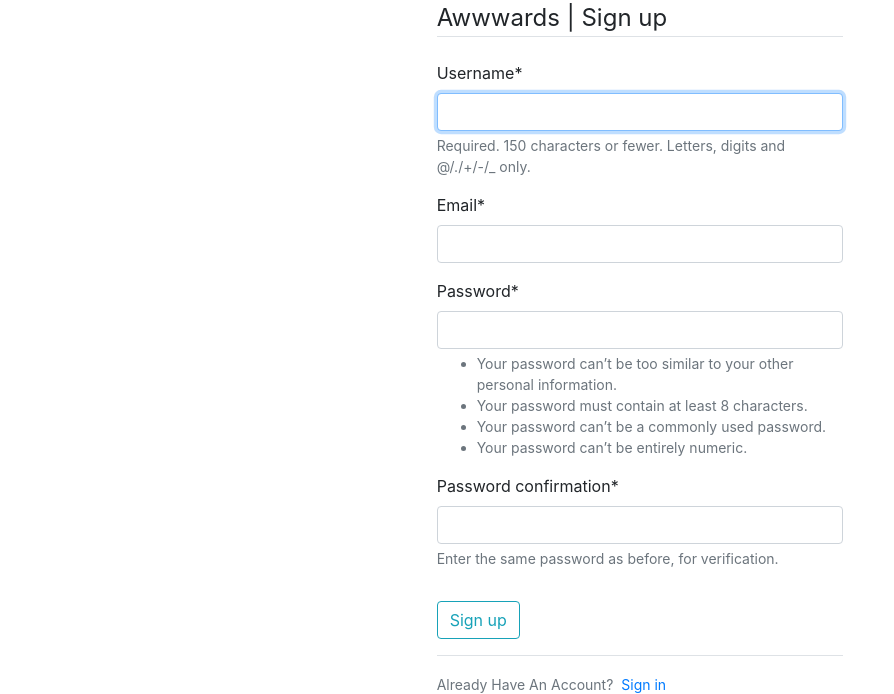
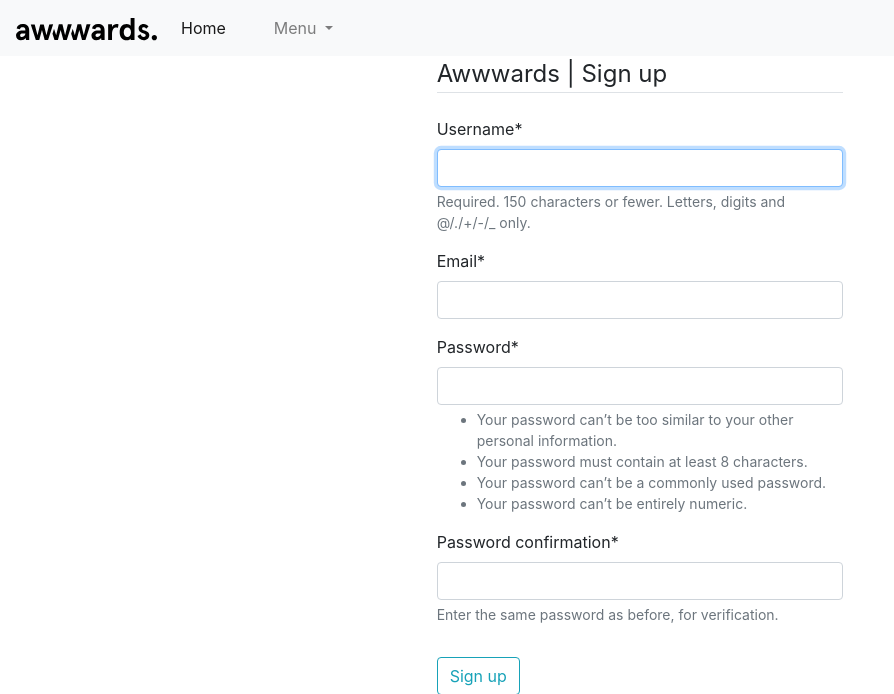
Before and after one commit to Nyota254/Awwwards-clone, a Django app: page /register/ in a window 1280 px wide. Shown: the top 694 px of the page, without its empty margins (0-894 px from the left). Run offline with Django 3.2, Linux system fonts and the light colour scheme; some libraries are stand-ins or nearby versions.

Commit message:
add navbar to project

```diff
--- a/main/templates/main/base.html
+++ b/main/templates/main/base.html
@@ -14,13 +14,15 @@
     {% endblock %}
 
     {% if title %}
-    <title>Insta-clone - {{ title }}</title>
+    <title>Awwwards-clone - {{ title }}</title>
     {% else %}
-    <title>Insta-clone</title>
+    <title>Awwwards-clone</title>
     {% endif %}
 
 </head>
 <body>
+
+    {% include 'main/navbar.html' %}
 
     {% if messages %}
         {% for message in messages %}
--- /dev/null
+++ b/main/templates/main/navbar.html
@@ -0,0 +1,39 @@
+<nav class="navbar navbar-expand-lg navbar-light bg-light">
+    <a class="navbar-brand" href="#"><svg width="141" height="22.3" viewBox="0 0 280 44.3">
+        <path class="logo-fill" id="logo-a1" d="M1.2,20.8c1-5.1,5.5-8.7,11.9-8.7c7.4,0,13.1,3.1,13.1,13.1v18.6h-6.3l-0.8-4c-2.2,2.7-5.1,4.5-9.6,4.5 C4.2,44.3,0,41,0,34.8s5.5-10.2,13.3-10.2h5.2v-1.4c0-3.5-2.6-4.6-5.5-4.6c-2.2,0-4.4,0.7-5.4,3.6L1.2,20.8z M11.3,37.8 c3.5,0,7.2-2.4,7.2-6.4v-0.6h-5.1c-3.3-0.1-5.3,1.2-5.3,3.9C8.1,36.2,9.2,37.8,11.3,37.8z"></path>
+        <path class="logo-fill" id="logo-a2" d="M151,20.8c1-5.1,5.5-8.7,11.9-8.7c7.4,0,13.1,3.1,13.1,13.1v18.6h-6.3l-0.8-4c-2.2,2.7-5.1,4.5-9.6,4.5 c-5.3,0-9.5-3.3-9.5-9.5s5.5-10.2,13.3-10.2h5.2v-1.4c0-3.5-2.6-4.6-5.5-4.6c-2.2,0-4.4,0.7-5.4,3.6L151,20.8z M161.1,37.8 c3.5,0,7.2-2.4,7.2-6.4v-0.6h-5.1c-3.3,0-5.3,1.2-5.3,4C157.9,36.2,159,37.8,161.1,37.8z"></path>
+        <path class="logo-fill" id="logo-r" d="M183,43.9V12.6h7.7v5.1c2.2-3.7,5.7-5.6,9.2-5.6c1.4,0,2.5,0.2,3.8,0.6l-1.4,7.1c-0.9-0.6-1.9-0.9-3.2-0.9 c-4.5,0-8.4,3.7-8.4,13.8v11.1L183,43.9L183,43.9z"></path>
+        <path class="logo-fill" id="logo-d" d="M220.1,12.1c3.2,0,6.2,1.6,7.6,3.3V0h7.7v43.9h-7.7v-3.2c-0.9,1.6-3.7,3.7-7.6,3.7c-9.4,0-14.2-6.5-14.2-16.1 S210.7,12.1,220.1,12.1z M221.2,37.8c4,0,7.2-3.3,7.2-9.5s-3.2-9.5-7.2-9.5s-7.2,3.3-7.2,9.5S217.2,37.8,221.2,37.8z"></path>
+        <path class="logo-fill" id="logo-s" d="M263.2,17.1l-4.6,4.2c-1.4-1.9-3.5-2.7-5.2-2.7c-1.5,0-2.9,0.9-2.9,2.6c0,1.4,1.1,2.4,3,3 c4.3,1.6,11.3,2.9,11.3,9.6c0,5.7-4.3,10.4-11.1,10.4c-6.5,0-10.9-4.6-12.4-8.4l6.1-3.3c1.1,3,3.2,5.2,6.3,5.2 c2.4,0,3.9-1.1,3.9-3.4c0-2.6-4-3.2-7.8-4.8c-3.4-1.4-6.3-3.6-6.3-8.4s3.9-9.1,10-9.1C257.6,12,261.3,14.1,263.2,17.1z"></path>
+        <polygon class="logo-fill" id="logo-w2" points="103,12.6 97.5,34.1 92.2,12.6 85,12.6 79.8,34.1 75.4,21.6 74.9,23.1 72.4,31.1 76.4,43.9 83.2,43.9  88.6,23.7 94,43.9 100.8,43.9 110.8,12.6"></polygon>
+        <polygon class="logo-fill" id="logo-w3" points="140.2,12.6 134.6,34.1 129.3,12.6 122.1,12.6 116.9,34.1 112.5,21.6 112,23.1 109.5,31.1 113.5,43.9  120.3,43.9 125.7,23.7 131.1,43.9 137.9,43.9 147.9,12.6"></polygon>
+        <path class="logo-fill" id="logo-w1" d="M73.7,12.6l-10,31.2h-6.8l-5.4-20.2l-5.4,20.3h-6.8l-10-31.2h7.8l5.6,21.4L48,12.7h7.1l5.3,21.4L66,12.7 L73.7,12.6L73.7,12.6z"></path>
+        <path class="logo-fill" id="logo-p" d="M274.8,33.8c3,0,5.2,2.2,5.2,5.2s-2.2,5.2-5.2,5.2s-5.2-2.2-5.2-5.2S271.9,33.8,274.8,33.8z"></path>
+    </svg></a>
+    <button class="navbar-toggler" type="button" data-toggle="collapse" data-target="#navbarNavDropdown" aria-controls="navbarNavDropdown" aria-expanded="false" aria-label="Toggle navigation">
+      <span class="navbar-toggler-icon"></span>
+    </button>
+    <div class="collapse navbar-collapse" id="navbarNavDropdown">
+      <ul class="navbar-nav">
+        <li class="nav-item active">
+          <a class="nav-link" href="#">Home <span class="sr-only"></span></a>
+        </li>
+        <li class="nav-item">
+          <a class="nav-link" href="#"></a>
+        </li>
+        <li class="nav-item">
+          <a class="nav-link" href="#"></a>
+        </li>
+        <li class="nav-item dropdown">
+          <a class="nav-link dropdown-toggle" href="#" id="navbarDropdownMenuLink" data-toggle="dropdown" aria-haspopup="true" aria-expanded="false">
+            Menu
+          </a>
+          <div class="dropdown-menu" aria-labelledby="navbarDropdownMenuLink">
+            <a class="dropdown-item" href="#">About</a>
+            <a class="dropdown-item" href="#">Vote</a>
+            <a class="dropdown-item" href="#">Profile</a>
+          </div>
+        </li>
+      </ul>
+    </div>
+  </nav>
```
